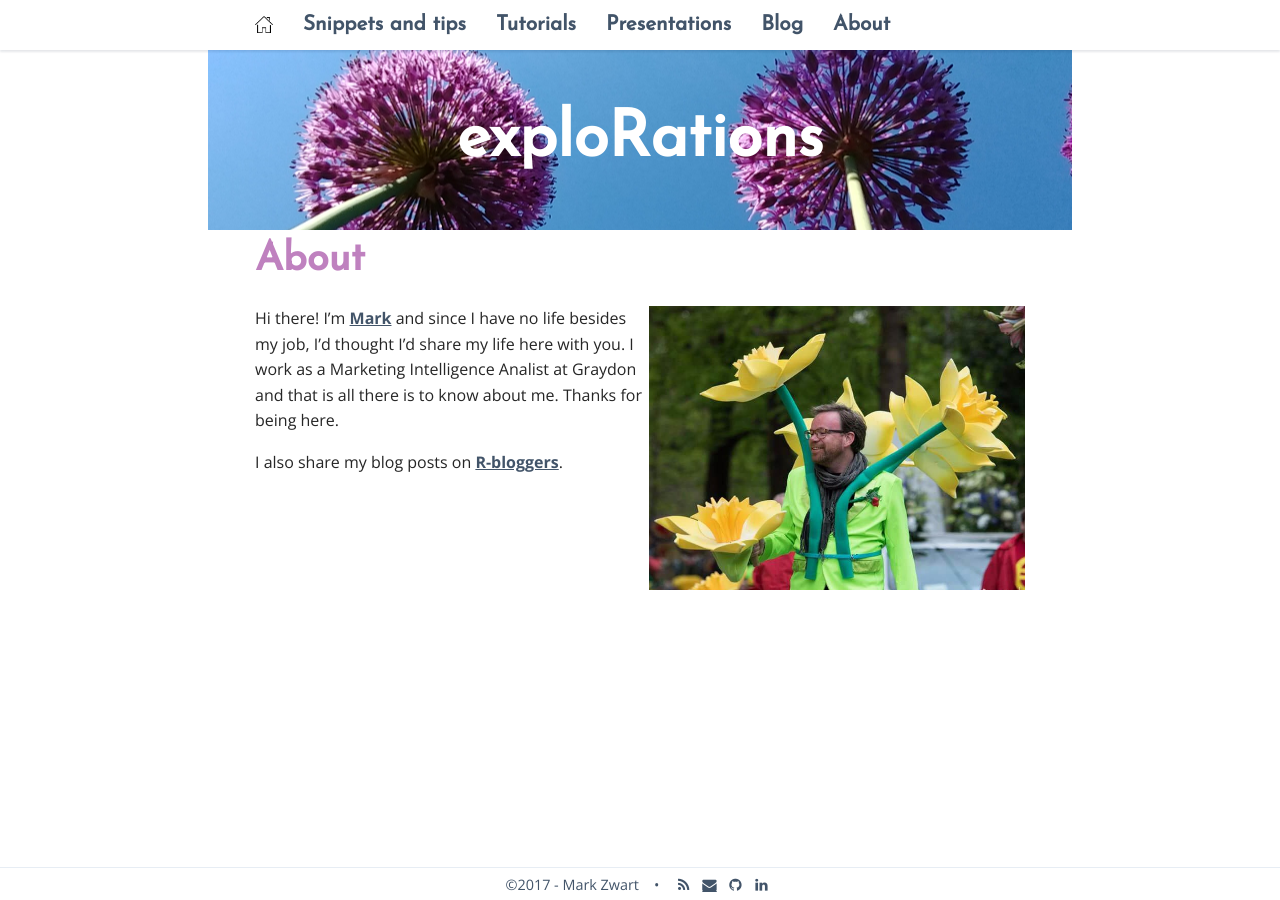
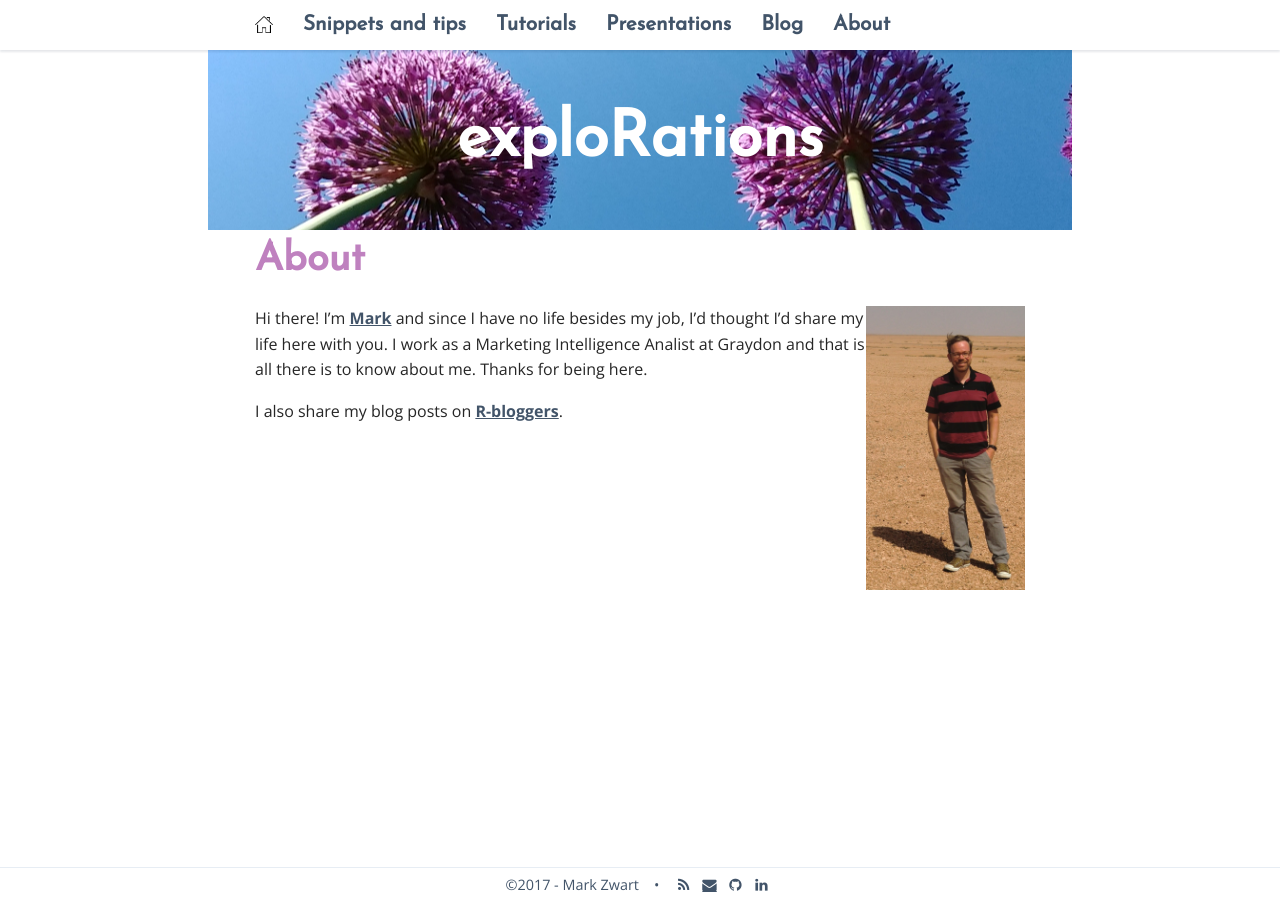
Before and after one commit to mark-me/mark-me.github.io, a Jekyll site: the page built from _pages/04-about.md, in a window 1280 px wide. Built offline with Jekyll 4.4.1, drawn with Linux system fonts in a browser that asks for light colours; nearby versions of some CDN libraries; comment, search, counter and statistics services are not loaded.

Commit message:
Update 04-about.md

```diff
--- a/_pages/04-about.md
+++ b/_pages/04-about.md
@@ -5,7 +5,7 @@ permalink: /about/
 navigation_weight: 4
 ---
 
-<img src="/_pages/me1.jpg" alt="Me" width="376" height="284" align="right"/>
+<img src="/_pages/me3.jpg" alt="Me" width="159" height="284" align="right"/>
 Hi there! I'm [Mark](https://www.linkedin.com/in/markzwart76/) and since I have no life besides my job, I'd thought I'd share my life here with you. I work as a Marketing Intelligence Analist at Graydon and that is all there is to know about me. Thanks for being here.
 
 I also share my blog posts on [R-bloggers](https://www.r-bloggers.com).
```
